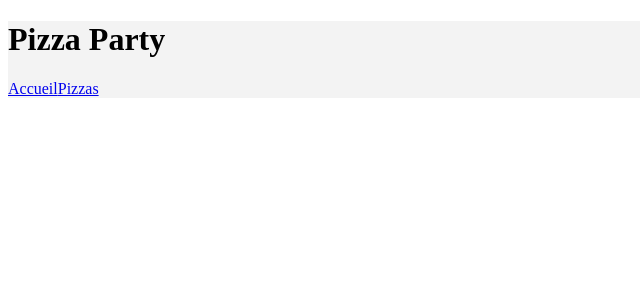
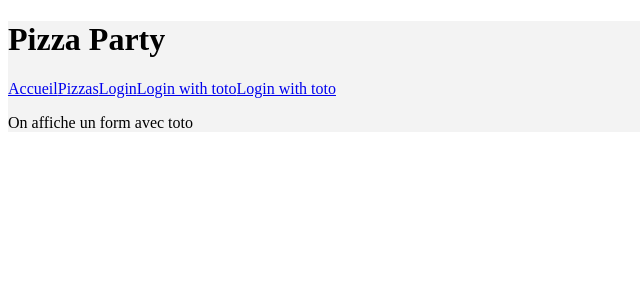
Before and after one commit to matthieumota/angular-pizza, an Angular app: page /login/toto in a window 1280 px wide. Before the commit this address led to /. Shown: the top 300 px of the page, without its empty margins (0-640 px from the left). Built offline with nearby package versions, Linux system fonts and the light colour scheme.

Commit message:
login route

```diff
--- a/src/app/app.component.html
+++ b/src/app/app.component.html
@@ -3,6 +3,9 @@
 <nav>
   <a routerLink="/">Accueil</a>
   <a routerLink="/pizzas">Pizzas</a>
+  <a routerLink="/login">Login</a>
+  <a routerLink="/login/toto">Login with toto</a>
+  <a [routerLink]="['/login', { username: 'toto' }]">Login with toto</a>
 </nav>
 
 <ul>
--- a/src/app/app.routes.ts
+++ b/src/app/app.routes.ts
@@ -2,9 +2,12 @@ import { Routes } from '@angular/router';
 import { HomeComponent } from './pages/home/home.component';
 import { PizzasComponent } from './pages/pizzas/pizzas.component';
 import { PizzaComponent } from './pages/pizza/pizza.component';
+import { LoginComponent } from './pages/login/login.component';
 
 export const routes: Routes = [
   { path: '', component: HomeComponent },
   { path: 'pizzas', component: PizzasComponent },
   { path: 'pizzas/:id', component: PizzaComponent },
+  { path: 'login', component: LoginComponent },
+  { path: 'login/:username', component: LoginComponent },
 ];
--- /dev/null
+++ b/src/app/pages/login/login.component.html
@@ -0,0 +1 @@
+<p>On affiche un form avec {{ username || 'rien' }}</p>
--- /dev/null
+++ b/src/app/pages/login/login.component.ts
@@ -0,0 +1,22 @@
+import { Component } from '@angular/core';
+import { ActivatedRoute } from '@angular/router';
+
+@Component({
+  selector: 'app-login',
+  imports: [],
+  templateUrl: './login.component.html',
+  styleUrl: './login.component.scss'
+})
+export class LoginComponent {
+  username!: string
+
+  constructor(
+    private route: ActivatedRoute,
+  ) {}
+
+  ngOnInit(): void {
+    this.route.paramMap.subscribe(params => {
+      this.username = params.get('username')!
+    })
+  }
+}
--- a/src/app/pages/pizza/pizza.component.ts
+++ b/src/app/pages/pizza/pizza.component.ts
@@ -20,7 +20,6 @@ export class PizzaComponent implements OnInit {
   ) {}
 
   ngOnInit(): void {
-    console.log('composant init')
     //console.log(this.route.snapshot.paramMap.get('id'))
     this.route.paramMap.pipe(
       switchMap(params => this.pizzaService.getPizza(+params.get('id')!))
```
Also changed, not shown: src/app/pages/login/login.component.scss (added), 2 other files (tests, documents, lock files or other folders).
